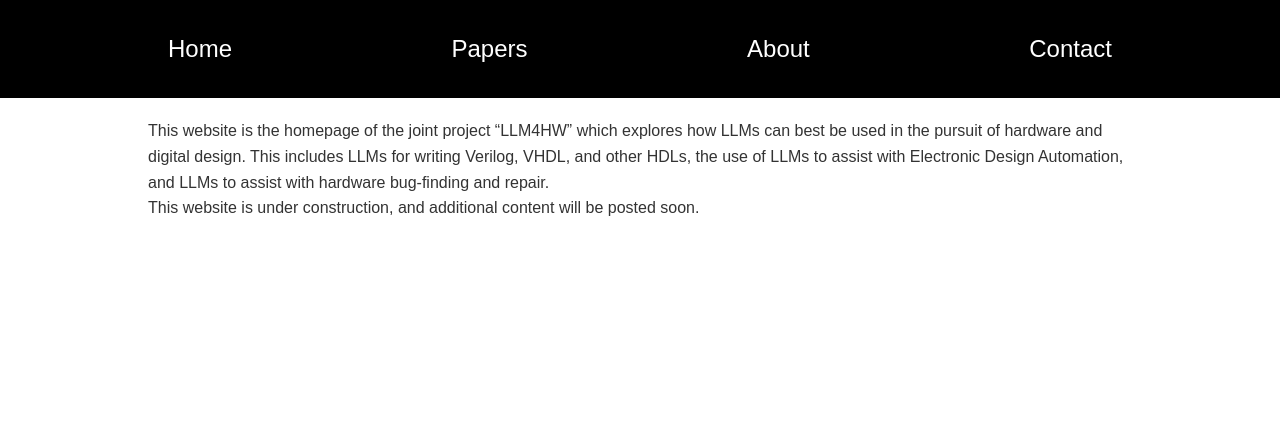
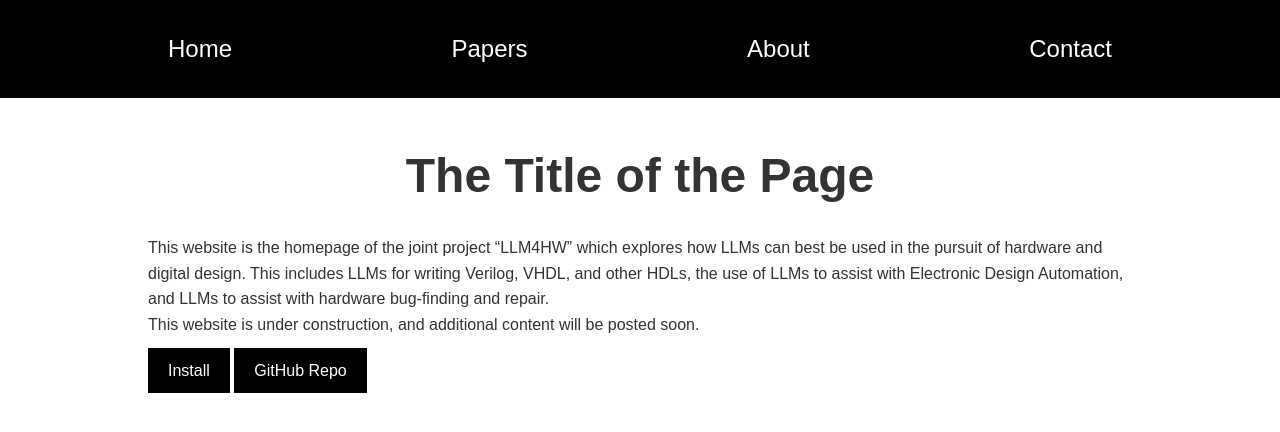
Before and after one commit to llm4hw/llm4hw.github.io, a Jekyll site: the page built from index.md, in a window 1280 px wide. Shown: the top 432 px of the page. Built offline with Jekyll 4.4.1, drawn with Linux system fonts in a browser that asks for light colours.

Commit message:
Update default.html

```diff
--- a/_layouts/default.html
+++ b/_layouts/default.html
@@ -20,7 +20,10 @@
         </div>
     </header>
     <div class="container">
+        <h1 class="main-title">{{ page.title }}</h1>
         {{ content }}
+        <a href="#" class="button">Install</a> <!-- Example button -->
+        <a href="#" class="button">GitHub Repo</a> <!-- Example button -->
     </div>
 </body>
 </html>
```
